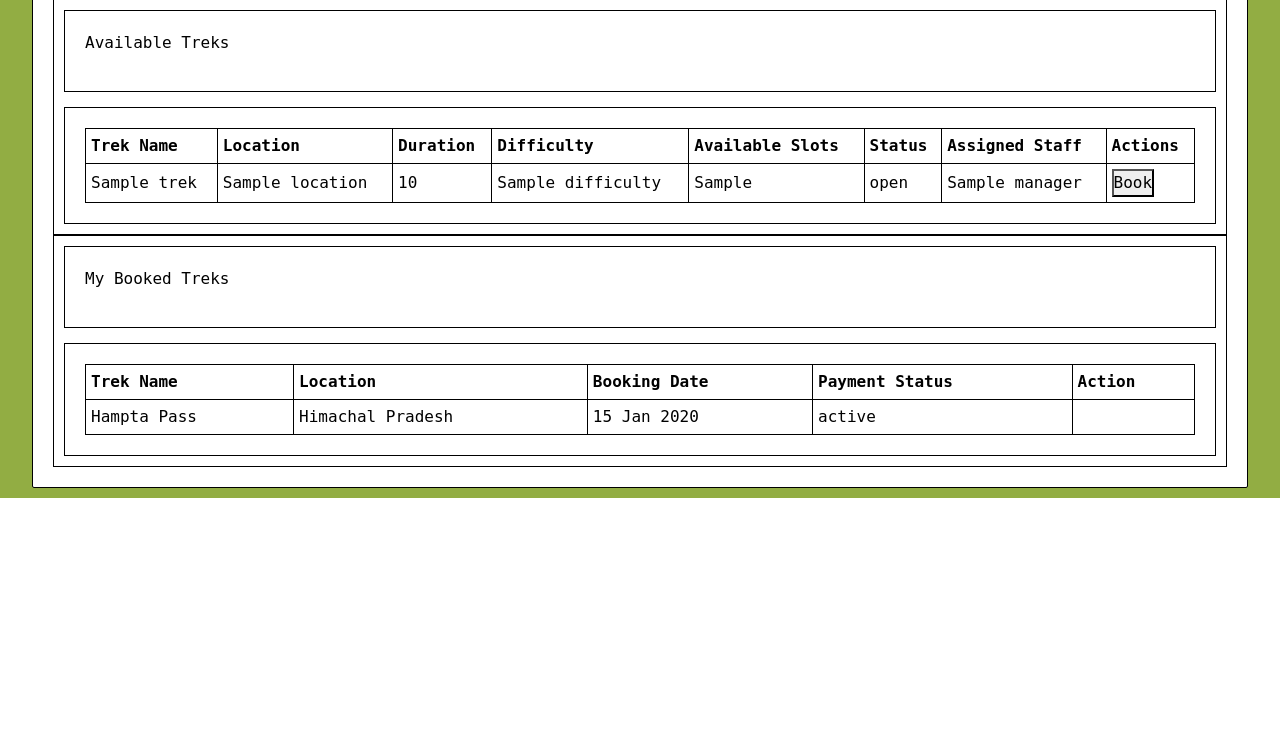
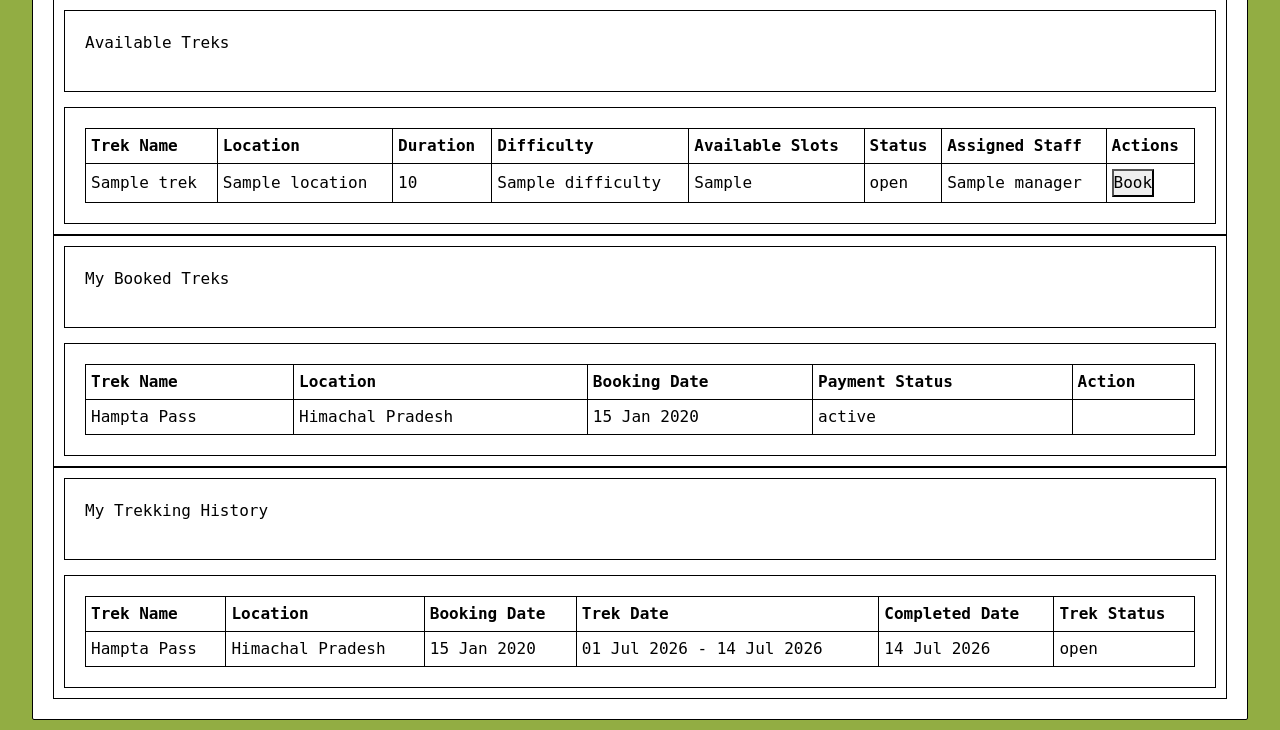
Before and after one commit to 24f1000135/trekking-management-app, a Flask app: template templates/trekker/dashboard.html in a window 1280 px wide. Shown: the part 436-1166 px from the top of the page. Before the commit the page ends 934 px from the top, so only its background shows below. Run offline with Flask 3, Linux system fonts and the light colour scheme; tables that the repository leaves empty hold one stand-in row (values such as "Sample post"); the template is opened without the code that fills it: values that come from a table or form of the project are taken from there, most other values are stand-ins (such as "Sample title", 1, 10 or a date in 2020).

Commit message:
TMA-CM-5: Added trekking history table in trekker dashboard

```diff
--- a/templates/trekker/dashboard.html
+++ b/templates/trekker/dashboard.html
@@ -93,5 +93,36 @@
             {% endif %}
         </div>
     </div>
+    <div class="treks-box">
+        <div class="admin-dash-head">
+            <p>My Trekking History</p>
+        </div>
+        <div class="trek-list">
+            {% if trekking_history %}
+            <table>
+                <tr>
+                    <th>Trek Name</th>
+                    <th>Location</th>
+                    <th>Booking Date</th>
+                    <th>Trek Date</th>
+                    <th>Completed Date</th>
+                    <th>Trek Status</th>
+                </tr>
+                {% for past_trek in trekking_history %}
+                <tr>
+                    <td>{{ past_trek.trek.title }}</td>
+                    <td>{{ past_trek.trek.location }}</td>
+                    <td>{{ past_trek.booking_date.strftime('%d %b %Y') }}</td>
+                    <td>{{ past_trek.trek.start_date.strftime('%d %b %Y') }} - {{ past_trek.trek.end_date.strftime('%d %b %Y') }}</td>
+                    <td>{{ past_trek.trek.end_date.strftime('%d %b %Y') }}</td>
+                    <td>{{ past_trek.status }}</td>
+                </tr>
+                {% endfor %}
+            </table>
+            {% else %}
+                <p>No trekking history.</p>
+            {% endif %}
+        </div>
+    </div>
 </div>
 {% endblock %}
```
Also changed, not shown: trekker.py (+7 -1 lines).
